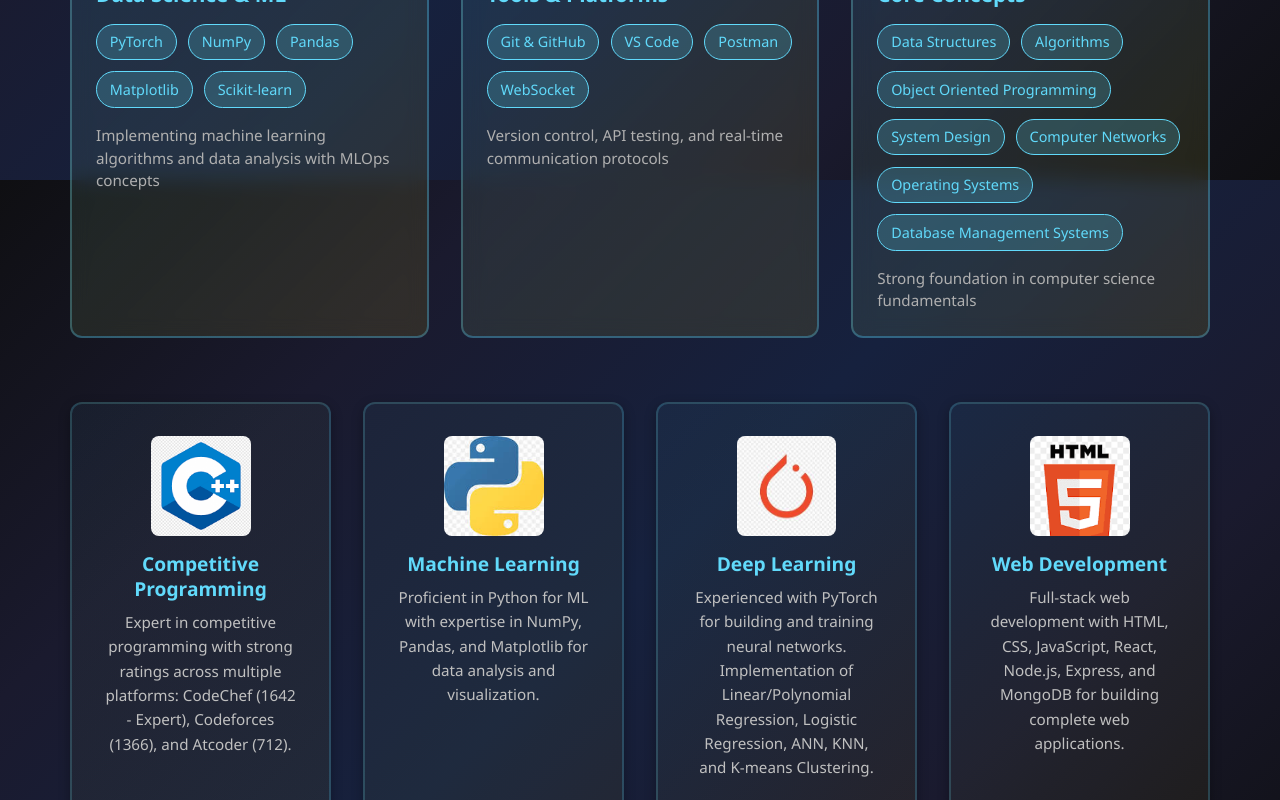
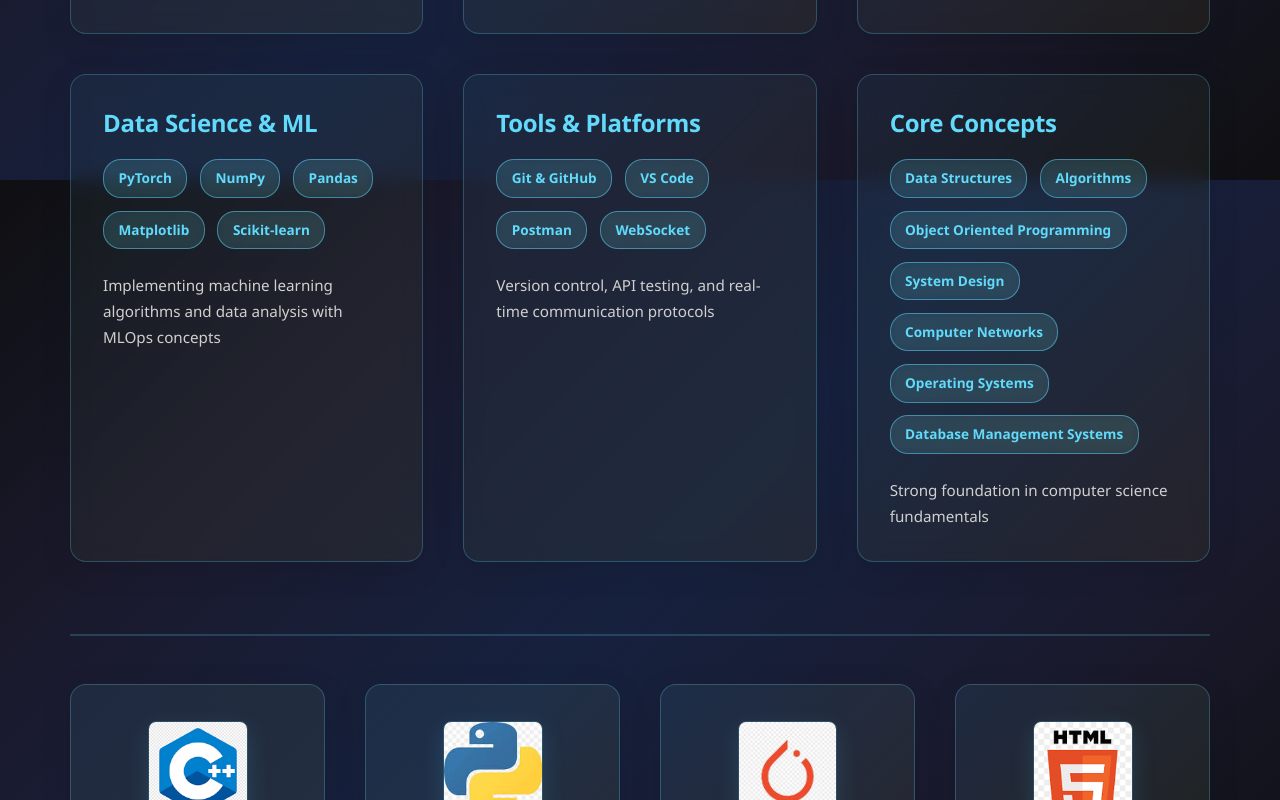
Before and after one commit to rohangarg-2006/Portfolio, a React (Vite) app: page / in a window 1280 px wide. Shown: the part 1420-2220 px from the top of the page. Built offline with nearby package versions, Linux system fonts and the light colour scheme; no server answers.

Commit message:
updates design of skill section

```diff
--- a/src/components/Skills/Skills.css
+++ b/src/components/Skills/Skills.css
@@ -1,105 +1,291 @@
-.main{
+.main {
     padding: 80px 30px 40px 30px;
     max-width: 1200px;
     margin: 0 auto;
 }
 
 .intro {
-    font-size: 3rem;
-    background: linear-gradient(135deg, #61dafb, #ffd700);
+    font-size: 3.5rem;
+    background: linear-gradient(135deg, #61dafb 0%, #ffd700 100%);
     -webkit-background-clip: text;
     -webkit-text-fill-color: transparent;
     background-clip: text;
-    margin-bottom: 1rem;
+    margin-bottom: 0.8rem;
     text-align: center;
-    font-weight: 700;
+    font-weight: 800;
+    letter-spacing: -1px;
 }
 
 .para {
-    font-size: 1.1rem;
-    color: #e0e0e0;
-    margin-bottom: 2rem;
+    font-size: 1.15rem;
+    color: #b0b0b0;
+    margin-bottom: 3.5rem;
     text-align: center;
-    line-height: 1.6;
+    line-height: 1.7;
 }
 
 .skills-container {
     display: grid;
-    grid-template-columns: repeat(auto-fit, minmax(300px, 1fr));
-    gap: 2rem;
-    margin-bottom: 4rem;
+    grid-template-columns: repeat(auto-fit, minmax(340px, 1fr));
+    gap: 2.5rem;
+    margin-bottom: 4.5rem;
 }
 
 .skill-card {
-    background: linear-gradient(135deg, rgba(97, 218, 251, 0.1), rgba(255, 215, 0, 0.1));
-    border: 2px solid rgba(97, 218, 251, 0.3);
-    border-radius: 12px;
-    padding: 1.5rem;
-    transition: all 0.3s ease;
+    background: linear-gradient(135deg, rgba(97, 218, 251, 0.05) 0%, rgba(255, 215, 0, 0.05) 100%);
+    border: 1px solid rgba(97, 218, 251, 0.25);
+    border-radius: 16px;
+    padding: 2rem;
+    transition: all 0.4s cubic-bezier(0.23, 1, 0.320, 1);
     backdrop-filter: blur(10px);
+    position: relative;
+    overflow: hidden;
+    box-shadow: 0 8px 32px rgba(0, 0, 0, 0.1);
+}
+
+.skill-card::before {
+    content: '';
+    position: absolute;
+    top: -50%;
+    right: -50%;
+    width: 100%;
+    height: 100%;
+    background: radial-gradient(circle, rgba(97, 218, 251, 0.1) 0%, transparent 70%);
+    pointer-events: none;
+    opacity: 0;
+    transition: opacity 0.4s ease;
+}
+
+.skill-card:hover::before {
+    opacity: 1;
 }
 
 .skill-card:hover {
     border-color: #61dafb;
-    box-shadow: 0 8px 32px rgba(97, 218, 251, 0.2);
-    transform: translateY(-5px);
+    box-shadow: 0 20px 60px rgba(97, 218, 251, 0.25);
+    transform: translateY(-10px);
+    background: linear-gradient(135deg, rgba(97, 218, 251, 0.1) 0%, rgba(255, 215, 0, 0.05) 100%);
 }
 
 .skill-category {
     color: #61dafb;
-    font-size: 1.3rem;
-    margin-bottom: 1rem;
-    font-weight: 600;
+    font-size: 1.5rem;
+    margin-bottom: 1.3rem;
+    font-weight: 700;
+    letter-spacing: -0.3px;
 }
 
 .skills-list {
     display: flex;
     flex-wrap: wrap;
-    gap: 0.7rem;
-    margin-bottom: 1rem;
+    gap: 0.8rem;
+    margin-bottom: 1.5rem;
 }
 
 .skill-badge {
-    background: rgba(97, 218, 251, 0.2);
-    border: 1px solid #61dafb;
+    background: rgba(97, 218, 251, 0.12);
+    border: 1px solid rgba(97, 218, 251, 0.5);
     color: #61dafb;
-    padding: 0.4rem 0.8rem;
-    border-radius: 20px;
-    font-size: 0.9rem;
-    font-weight: 500;
-    transition: all 0.3s ease;
+    padding: 0.5rem 0.9rem;
+    border-radius: 18px;
+    font-size: 0.85rem;
+    font-weight: 600;
+    transition: all 0.3s cubic-bezier(0.23, 1, 0.320, 1);
     cursor: pointer;
+    backdrop-filter: blur(4px);
 }
 
 .skill-badge:hover {
     background: #61dafb;
     color: #1a1a1a;
+    border-color: #61dafb;
+    transform: scale(1.08);
+    box-shadow: 0 4px 12px rgba(97, 218, 251, 0.3);
 }
 
 .skill-desc {
-    color: #b0b0b0;
+    color: #d0d0d0;
     font-size: 0.95rem;
-    line-height: 1.5;
+    line-height: 1.7;
 }
 
 .sections {
     display: grid;
-    grid-template-columns: repeat(auto-fit, minmax(250px, 1fr));
-    gap: 2rem;
-    margin-top: 3rem;
+    grid-template-columns: repeat(4, 1fr);
+    gap: 2.5rem;
+    margin-top: 4rem;
+    padding-top: 3rem;
+    border-top: 2px solid rgba(97, 218, 251, 0.2);
 }
 
 .sections > div {
     display: flex;
     flex-direction: column;
     align-items: center;
-    padding: 2rem;
+    padding: 2.2rem;
+    border-radius: 16px;
+    background: linear-gradient(135deg, rgba(97, 218, 251, 0.08), rgba(255, 215, 0, 0.08));
+    border: 1px solid rgba(97, 218, 251, 0.25);
+    box-shadow: 0 8px 32px rgba(0, 0, 0, 0.1);
+    transition: all 0.4s cubic-bezier(0.23, 1, 0.320, 1);
+    text-align: center;
+    position: relative;
+    overflow: hidden;
+}
+
+.sections > div::before {
+    content: '';
+    position: absolute;
+    top: -50%;
+    right: -50%;
+    width: 100%;
+    height: 100%;
+    background: radial-gradient(circle, rgba(97, 218, 251, 0.1) 0%, transparent 70%);
+    opacity: 0;
+    transition: opacity 0.4s ease;
+    pointer-events: none;
+}
+
+.sections > div:hover::before {
+    opacity: 1;
+}
+
+.sections > div:hover {
+    transform: translateY(-12px);
+    border-color: #61dafb;
+    box-shadow: 0 20px 60px rgba(97, 218, 251, 0.25);
+    background: linear-gradient(135deg, rgba(97, 218, 251, 0.12), rgba(255, 215, 0, 0.12));
+}
+
+.sections img {
+    max-width: 110px;
+    height: 110px;
+    margin-bottom: 1.3rem;
     border-radius: 12px;
-    background: linear-gradient(135deg, rgba(97, 218, 251, 0.05), rgba(255, 215, 0, 0.05));
-    border: 2px solid rgba(97, 218, 251, 0.2);
-    box-shadow: 0px 4px 12px rgba(0, 0, 0, 0.3);
-    transition: all 0.3s ease;
-    text-align: center;
+    transition: all 0.35s cubic-bezier(0.23, 1, 0.320, 1);
+    object-fit: cover;
+    border: 1px solid rgba(97, 218, 251, 0.2);
+    box-shadow: 0 8px 24px rgba(97, 218, 251, 0.15);
+}
+
+.sections > div:hover img {
+    transform: scale(1.12) rotateY(5deg);
+    border-color: #61dafb;
+    box-shadow: 0 16px 40px rgba(97, 218, 251, 0.3);
+}
+
+.sections h4 {
+    color: #61dafb;
+    font-size: 1.35rem;
+    margin-bottom: 0.7rem;
+    font-weight: 700;
+    transition: color 0.3s ease;
+}
+
+.sections > div:hover h4 {
+    color: #ffd700;
+}
+
+.sections p {
+    font-size: 0.95rem;
+    color: #d0d0d0;
+    line-height: 1.7;
+}
+
+@media (max-width: 900px) {
+    .intro {
+        font-size: 2.5rem;
+    }
+
+    .skills-container {
+        grid-template-columns: repeat(auto-fit, minmax(280px, 1fr));
+        gap: 2rem;
+    }
+
+    .skill-card {
+        padding: 1.6rem;
+    }
+
+    .sections {
+        grid-template-columns: repeat(2, 1fr);
+        gap: 2rem;
+    }
+
+    .sections > div {
+        padding: 1.8rem;
+    }
+
+    .sections img {
+        max-width: 90px;
+        height: 90px;
+    }
+}
+
+@media (max-width: 600px) {
+    .main {
+        padding: 60px 20px 30px 20px;
+    }
+
+    .intro {
+        font-size: 2rem;
+        margin-bottom: 0.5rem;
+    }
+
+    .para {
+        font-size: 0.95rem;
+        margin-bottom: 2rem;
+    }
+
+    .skills-container {
+        grid-template-columns: 1fr;
+        gap: 1.5rem;
+        margin-bottom: 3rem;
+    }
+
+    .skill-card {
+        padding: 1.4rem;
+    }
+
+    .skill-category {
+        font-size: 1.3rem;
+        margin-bottom: 1rem;
+    }
+
+    .skills-list {
+        gap: 0.6rem;
+        margin-bottom: 1.2rem;
+    }
+
+    .skill-badge {
+        padding: 0.4rem 0.75rem;
+        font-size: 0.8rem;
+    }
+
+    .sections {
+        grid-template-columns: 1fr;
+        gap: 1.5rem;
+        padding-top: 2rem;
+        margin-top: 3rem;
+    }
+
+    .sections > div {
+        padding: 1.5rem;
+    }
+
+    .sections img {
+        max-width: 80px;
+        height: 80px;
+        margin-bottom: 1rem;
+    }
+
+    .sections h4 {
+        font-size: 1.15rem;
+        margin-bottom: 0.5rem;
+    }
+
+    .sections p {
+        font-size: 0.9rem;
+    }
 }
 
 .sections > div:hover {
--- a/src/components/Skills/Skills.jsx
+++ b/src/components/Skills/Skills.jsx
@@ -11,7 +11,7 @@
     {
       category: "Languages",
       skills: ["C++", "C", "Python", "HTML", "CSS", "JavaScript"],
-      desc: "Proficient in multiple programming languages with expertise in competitive programming (CodeChef: 1642 Expert, Codeforces: 1366, Atcoder: 712)"
+      desc: "Proficient in multiple programming languages with expertise in competitive programming (Codeforces 1644 - Expert, CodeChef 1842 - 4 Star)"
     },
     {
       category: "Frontend Technologies",
@@ -64,7 +64,7 @@
             <div className="cpp">
                 <img src={cpp} alt="C++" />
                 <h4>Competitive Programming</h4>
-                <p>Expert in competitive programming with strong ratings across multiple platforms: CodeChef (1642 - Expert), Codeforces (1366), and Atcoder (712).</p>
+                <p>Expert in competitive programming with strong ratings across multiple platforms:  Codeforces (1644 - Expert), CodeChef (1842 - 4 Star) and Atcoder (712).</p>
             </div>
             <div className="python">
                 <img src={python} alt="PYTHON" />
```
